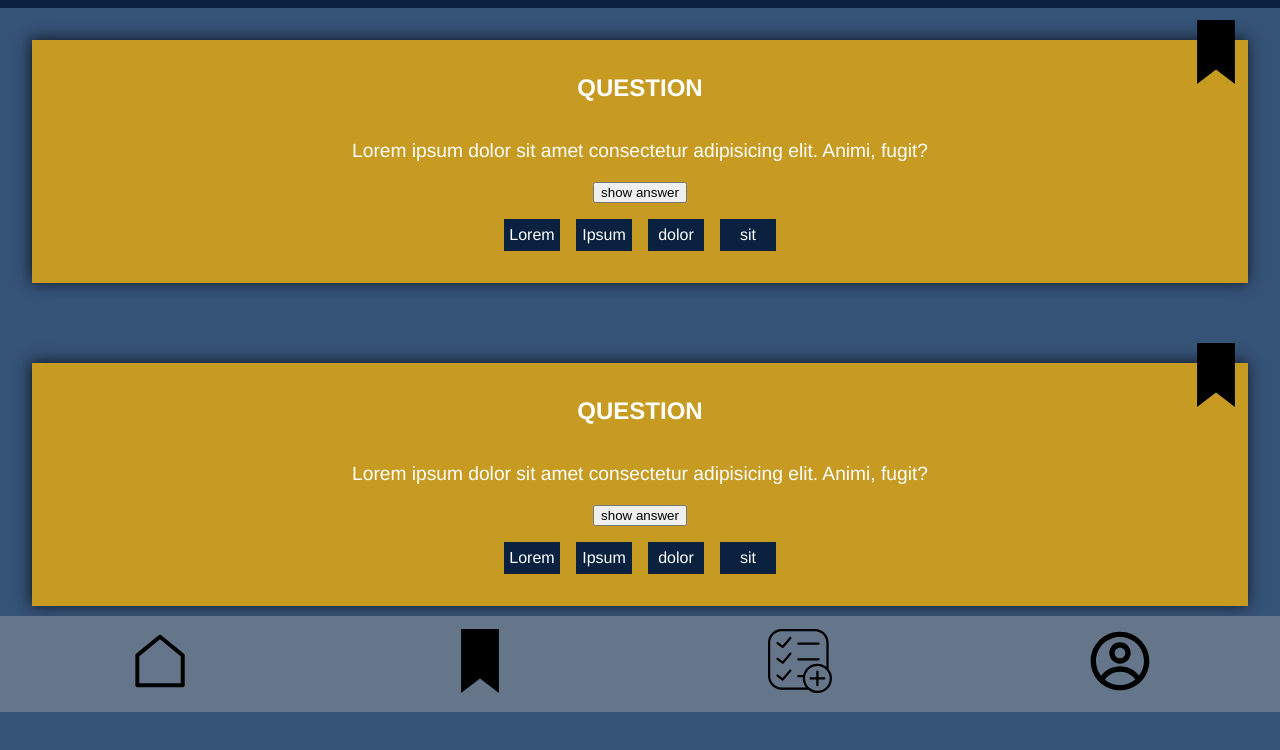
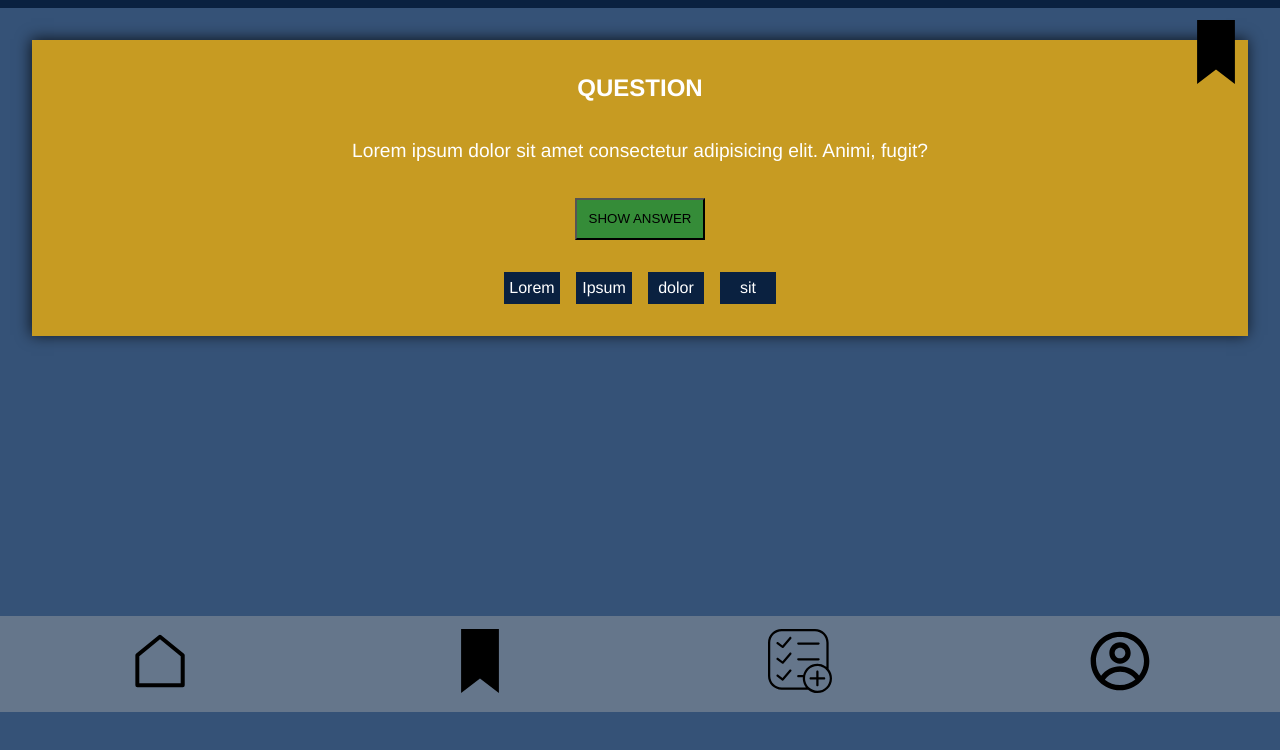
Before and after one commit to AnnaGrasm/quiz-app, a plain HTML site: page bookmark.html in a window 1280 px wide. Shown: the part 88-838 px from the top of the page. After the commit the page ends 800 px from the top, so only its background shows below. Drawn offline with Linux system fonts and the light colour scheme.

Commit message:
Add bookmark

```diff
--- a/bookmark.html
+++ b/bookmark.html
@@ -15,12 +15,20 @@
 
             <main class="card__main">
 
-
                 <section class="card__content">
                     <img class="card__bookmark-icon--active" src="./images/bookmark-active.svg" alt="">
               <h2 class="card__heading">Question</h2>
               <p class="card__question">Lorem ipsum dolor sit amet consectetur adipisicing elit. Animi, fugit?</p>
-                <button class="card__button__answer">show answer</button>
+              <button class="card-button__answer" data-js="button-answer">show answer</button>
+
+
+              <div class="card__answer--display-none" data-js="text-answer">
+              <h3 class="card-answer__heading">Answer</h3>
+              <p class="card-answer__content">Lorem ipsum dolor sit amet consectetur adipisicing elit. Animi, fugit?</p>
+                  </div>
+
+
+
               <ul class="card__tags">
                   <li class="card__tags__item">Lorem</li>
                   <li class="card__tags__item">Ipsum</li>
@@ -30,19 +38,8 @@
               </ul>
           </section>
 
-            <section class="card__content">
-                <img class="card__bookmark-icon--active" src="./images/bookmark-active.svg" alt="">
-        <h2 class="card__heading">Question</h2>
-        <p class="card__question">Lorem ipsum dolor sit amet consectetur adipisicing elit. Animi, fugit?</p>
-        <button class="card__button__answer">show answer</button>
-        <ul class="card__tags">
-            <li class="card__tags__item">Lorem</li>
-            <li class="card__tags__item">Ipsum</li>
-            <li class="card__tags__item">dolor</li>
-            <li class="card__tags__item">sit</li>
 
-        </ul>
-    </section>
+
 
 
 
@@ -57,7 +54,7 @@
 
         </nav>
 
-
+ <script src="index.js"></script>
 
 </body>
 </html>
--- a/css/card.css
+++ b/css/card.css
@@ -30,6 +30,7 @@
     top: -20px;
     right: 0;
     cursor: pointer;
+
 }
  .card__heading{
      color: white;
```
Lines whose indentation alone changed are shown as unchanged.
